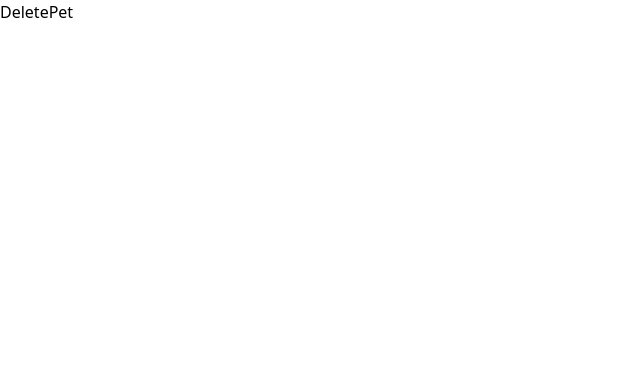
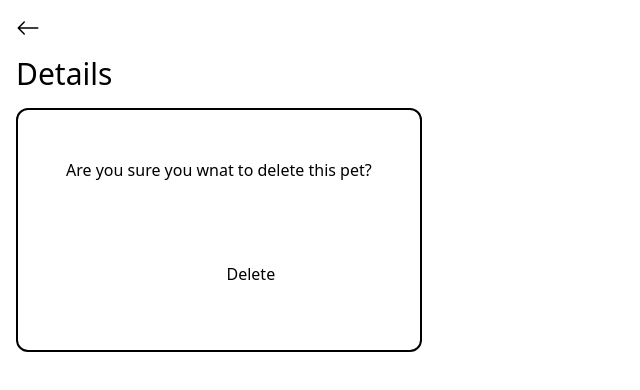
Before and after one commit to haileyTT/my-pet-adoption-app, a React (Vite) app in the folder frontend/: page /pets/delete/1 in a window 1280 px wide. Shown: the top 390 px of the page, without its empty margins (0-640 px from the left). Built offline with nearby package versions, Linux system fonts and the light colour scheme.

Commit message:
Implemented delete pet

```diff
--- a/frontend/src/pages/DeletePet.jsx
+++ b/frontend/src/pages/DeletePet.jsx
@@ -1,8 +1,47 @@
-import React from 'react'
+import React, { useState, useEffect } from 'react';
+import axios from 'axios';
+import BackButton from '../components/BackButton';
+import Spinner from '../components/Spinner';
+import { useNavigate, useParams } from 'react-router-dom';
 
 const DeletePet = () => {
+  const [loading, setLoading] = useState(false);
+  const { id } = useParams();
+  const navigate = useNavigate();
+
+  // function to delete the current pet
+  const handleDeletePet = () => {
+    setLoading(true);
+    axios.delete(`http://localhost:5555/pets/${id}`)
+      .then(() => {
+        setLoading(false);
+        navigate('/');
+      })
+      .catch((error) => {
+        setLoading(false);
+        console.log(error);
+      })
+  }
+
   return (
-    <div>DeletePet</div>
+    <div className='p-4'>
+      <BackButton />
+      <h1 className='text-3xl my-4'>Details</h1>
+      {
+        loading ? (
+          <Spinner />
+        ) : (
+          <div className='flex flex-col border-2 p-4 w-fit rounded-xl'>
+            <h3 className='flex flex-col items-center p-8'>Are you sure you wnat to delete this pet?</h3>
+            <button
+              onClick={handleDeletePet}
+              className='p-4 m-8 w-full'>
+              Delete
+            </button>
+          </div>
+        )
+      }
+    </div>
   )
 }
 
```
